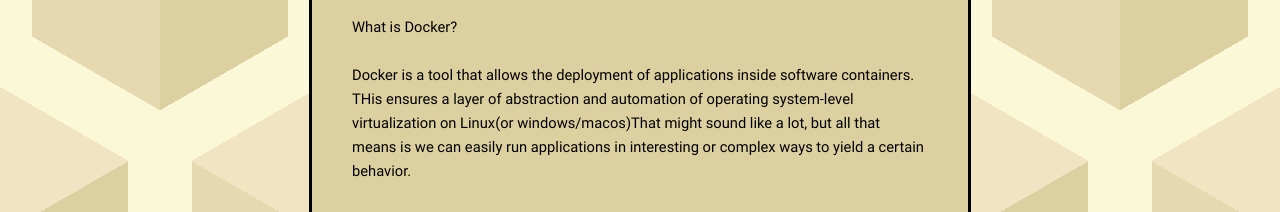
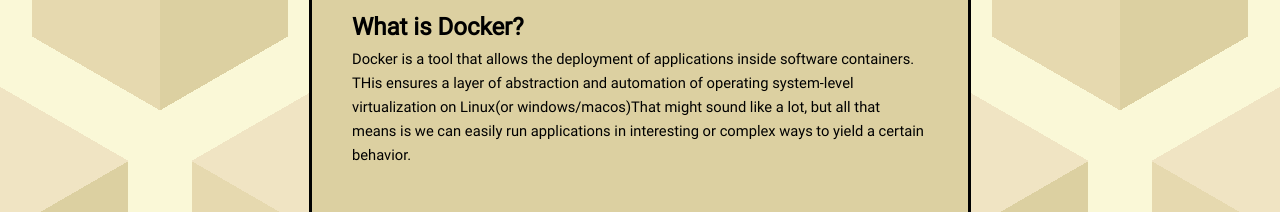
Before and after one commit to Solonce/Solonce, a plain HTML site: page Docker I - Getting Started.html in a window 1280 px wide. Shown: the part 514-726 px from the top of the page. Drawn offline with Linux system fonts and the light colour scheme; a script that the page names is missing; a small style sheet from the web is missing.

Commit message:
Add files via upload

```diff
--- a/static/stylesheet.css
+++ b/static/stylesheet.css
@@ -202,6 +202,12 @@
 .title-in-text {
     font-size: 4vh;
     margin: 0 0 3vh 0;
+    font-weight: 600;
+}
+
+.title-in-body {
+    font-size: 3vh;
+    margin: 0 0 -2vh 0;
     font-weight: 600;
 }
 
```
